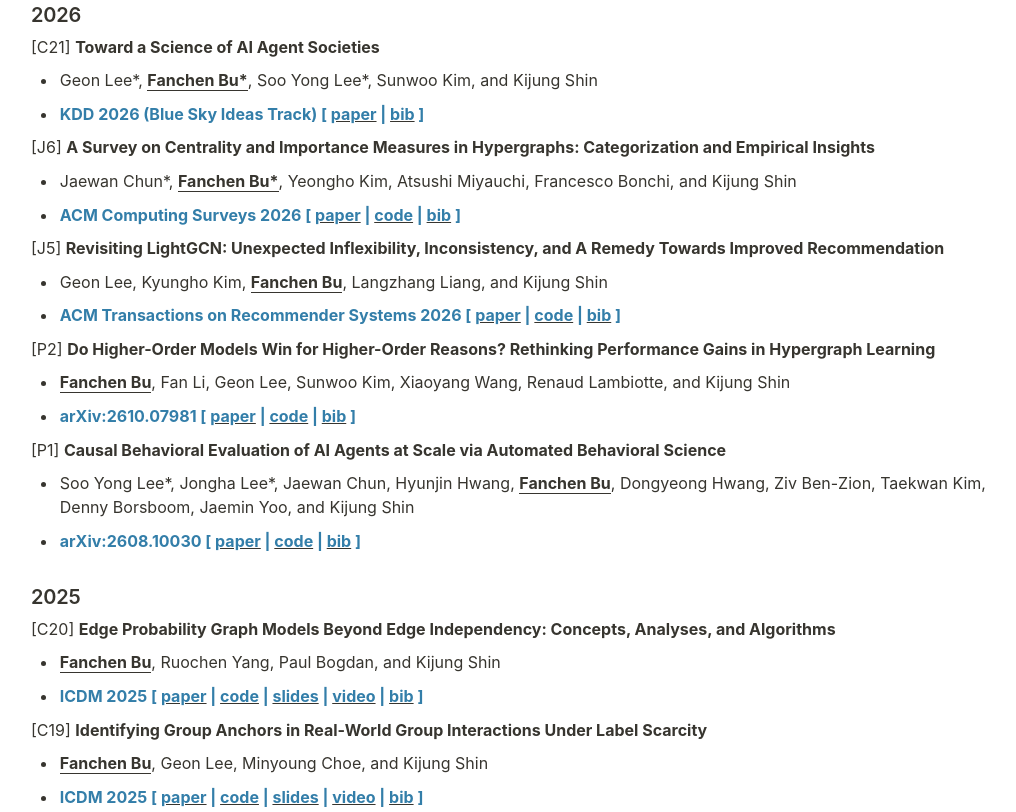
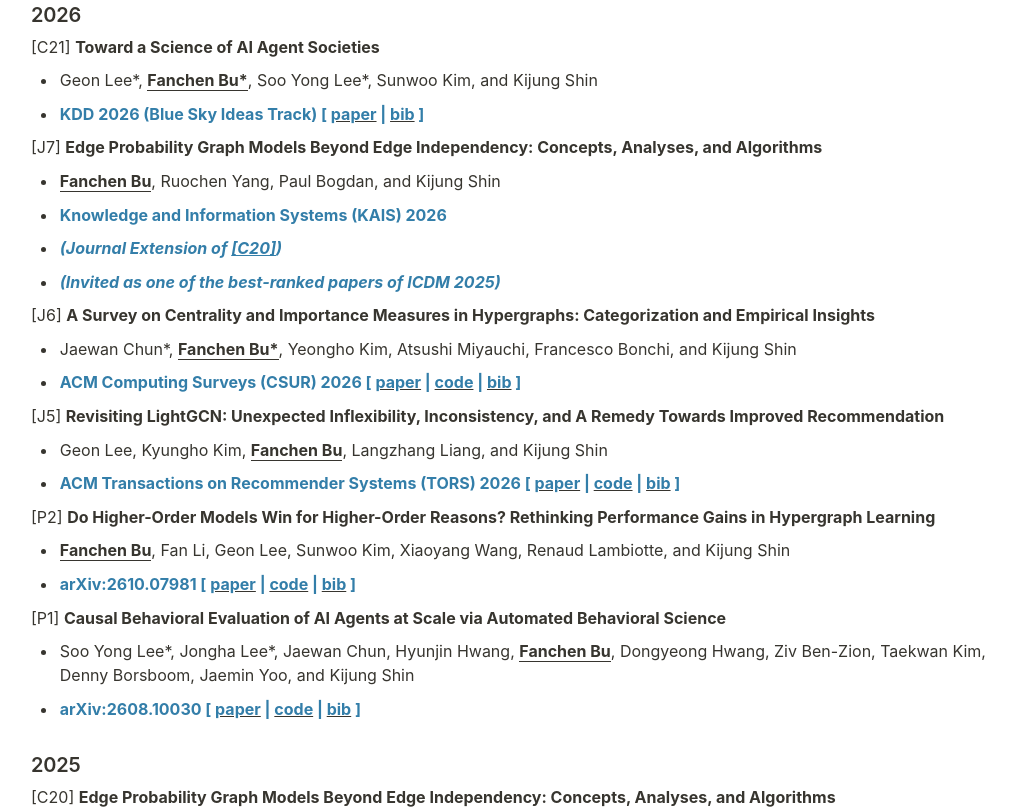
Before and after one commit to bokveizen/bokveizen.github.io, a plain HTML site: page index.html in a window 1280 px wide. Shown: the part 1992-2804 px from the top of the page, without its empty margins (109-1125 px from the left). Drawn offline with Linux system fonts and the light colour scheme.

Commit message:
Add journal extension and align journal abbreviations

```diff
--- a/index.html
+++ b/index.html
@@ -312,19 +312,36 @@
 				<ul class="bulleted-list">
 					<li style="list-style-type:disc"><strong><mark class="highlight-blue">KDD 2026 (Blue Sky Ideas Track) [ </mark></strong><a href="https://papers.ssrn.com/sol3/papers.cfm?abstract_id=6508022"><strong><mark class="highlight-blue">paper</mark></strong></a><strong><mark class="highlight-blue"> | </mark></strong><a href="https://bokveizen.github.io/bib/AI_agent_societies_kdd26.txt"><strong><mark class="highlight-blue">bib</mark></strong></a><strong><mark class="highlight-blue"> ]</mark></strong></li>
 				</ul>
+				<p class="">[J7] <strong>Edge Probability Graph Models Beyond Edge
+						Independency: Concepts, Analyses, and Algorithms</strong></p>
+				<ul class="bulleted-list">
+					<li style="list-style-type:disc"><span style="border-bottom:0.05em solid"><strong>Fanchen
+								Bu</strong></span>, Ruochen Yang, Paul Bogdan, and Kijung Shin</li>
+				</ul>
+				<ul class="bulleted-list">
+					<li style="list-style-type:disc"><strong><mark class="highlight-blue">Knowledge and Information Systems (KAIS) 2026</mark></strong></li>
+				</ul>
+				<ul class="bulleted-list">
+					<li style="list-style-type:disc"><em><strong><mark class="highlight-blue">(Journal
+									Extension of <a href="#publication-c20">[C20]</a>)</mark></strong></em></li>
+				</ul>
+				<ul class="bulleted-list">
+					<li style="list-style-type:disc"><em><strong><mark class="highlight-blue">(Invited as one of the
+								best-ranked papers of ICDM 2025)</mark></strong></em></li>
+				</ul>
 				<p class="">[J6] <strong>A Survey on Centrality and Importance Measures in Hypergraphs: Categorization and Empirical Insights</strong></p>
 				<ul class="bulleted-list">
 					<li style="list-style-type:disc">Jaewan Chun*, <span style="border-bottom:0.05em solid"><strong>Fanchen Bu*</strong></span>, Yeongho Kim, Atsushi Miyauchi, Francesco Bonchi, and Kijung Shin</li>
 				</ul>
 				<ul class="bulleted-list">
-					<li style="list-style-type:disc"><strong><mark class="highlight-blue">ACM Computing Surveys 2026 [ </mark></strong><a href="https://arxiv.org/abs/2512.00107"><strong><mark class="highlight-blue">paper</mark></strong></a><strong><mark class="highlight-blue"> | </mark></strong><a href="https://github.com/jaewan01/hypergraph-centrality-survey"><strong><mark class="highlight-blue">code</mark></strong></a><strong><mark class="highlight-blue"> | </mark></strong><a href="https://bokveizen.github.io/bib/HG_cent_csur26.txt"><strong><mark class="highlight-blue">bib</mark></strong></a><strong><mark class="highlight-blue"> ]</mark></strong></li>
+					<li style="list-style-type:disc"><strong><mark class="highlight-blue">ACM Computing Surveys (CSUR) 2026 [ </mark></strong><a href="https://arxiv.org/abs/2512.00107"><strong><mark class="highlight-blue">paper</mark></strong></a><strong><mark class="highlight-blue"> | </mark></strong><a href="https://github.com/jaewan01/hypergraph-centrality-survey"><strong><mark class="highlight-blue">code</mark></strong></a><strong><mark class="highlight-blue"> | </mark></strong><a href="https://bokveizen.github.io/bib/HG_cent_csur26.txt"><strong><mark class="highlight-blue">bib</mark></strong></a><strong><mark class="highlight-blue"> ]</mark></strong></li>
 				</ul>
 				<p class="">[J5] <strong>Revisiting LightGCN: Unexpected Inflexibility, Inconsistency, and A Remedy Towards Improved Recommendation</strong></p>
 				<ul class="bulleted-list">
 					<li style="list-style-type:disc">Geon Lee, Kyungho Kim, <span style="border-bottom:0.05em solid"><strong>Fanchen Bu</strong></span>, Langzhang Liang, and Kijung Shin</li>
 				</ul>
 				<ul class="bulleted-list">
-					<li style="list-style-type:disc"><strong><mark class="highlight-blue">ACM Transactions on Recommender Systems 2026 [ </mark></strong><a href="https://dl.acm.org/doi/10.1145/3760763"><strong><mark class="highlight-blue">paper</mark></strong></a><strong><mark class="highlight-blue"> | </mark></strong><a href="https://github.com/geon0325/LightGCNpp"><strong><mark class="highlight-blue">code</mark></strong></a><strong><mark class="highlight-blue"> | </mark></strong><a href="https://bokveizen.github.io/bib/LightGCNpp_tors26.txt"><strong><mark class="highlight-blue">bib</mark></strong></a><strong><mark class="highlight-blue"> ]</mark></strong></li>
+					<li style="list-style-type:disc"><strong><mark class="highlight-blue">ACM Transactions on Recommender Systems (TORS) 2026 [ </mark></strong><a href="https://dl.acm.org/doi/10.1145/3760763"><strong><mark class="highlight-blue">paper</mark></strong></a><strong><mark class="highlight-blue"> | </mark></strong><a href="https://github.com/geon0325/LightGCNpp"><strong><mark class="highlight-blue">code</mark></strong></a><strong><mark class="highlight-blue"> | </mark></strong><a href="https://bokveizen.github.io/bib/LightGCNpp_tors26.txt"><strong><mark class="highlight-blue">bib</mark></strong></a><strong><mark class="highlight-blue"> ]</mark></strong></li>
 				</ul>
 				<p class="">[P2] <strong>Do Higher-Order Models Win for Higher-Order Reasons? Rethinking Performance Gains in Hypergraph Learning</strong></p>
 				<ul class="bulleted-list">
@@ -341,7 +358,7 @@
 					<li style="list-style-type:disc"><strong><mark class="highlight-blue">arXiv:2608.10030 [ </mark></strong><a href="https://arxiv.org/abs/2608.10030"><strong><mark class="highlight-blue">paper</mark></strong></a><strong><mark class="highlight-blue"> | </mark></strong><a href="https://github.com/syleeheal/AEROBAT"><strong><mark class="highlight-blue">code</mark></strong></a><strong><mark class="highlight-blue"> | </mark></strong><a href="https://bokveizen.github.io/bib/AEROBAT_arxiv26.txt"><strong><mark class="highlight-blue">bib</mark></strong></a><strong><mark class="highlight-blue"> ]</mark></strong></li>
 				</ul>
 				<h2 id="publications-2025" class="publication-year">2025</h2>
-				<p class="">[C20] <strong>Edge Probability Graph Models Beyond Edge
+				<p id="publication-c20" class="">[C20] <strong>Edge Probability Graph Models Beyond Edge
 						Independency: Concepts, Analyses, and Algorithms</strong></p>
 				<ul class="bulleted-list">
 					<li style="list-style-type:disc"><span style="border-bottom:0.05em solid"><strong>Fanchen
@@ -585,7 +602,7 @@
 								Bu*</strong></span>, Tina Eliassi-Rad, and Kijung Shin</li>
 				</ul>
 				<ul id="5a48e037-db41-49a1-a441-8825d7be90de" class="bulleted-list">
-					<li style="list-style-type:disc"><strong><mark class="highlight-blue">ACM Computing Surveys 2025 [
+					<li style="list-style-type:disc"><strong><mark class="highlight-blue">ACM Computing Surveys (CSUR) 2025 [
 							</mark></strong><a href="https://arxiv.org/abs/2401.08878"><strong><mark
 									class="highlight-blue">paper</mark></strong></a><strong><mark
 								class="highlight-blue"> |
@@ -861,7 +878,7 @@
 				</ul>
 				<ul id="8a427df7-ba97-4a07-b614-441a4d700056" class="bulleted-list">
 					<li style="list-style-type:disc"><strong><mark class="highlight-blue">Data Mining and Knowledge
-								Discovery 2023 [ </mark></strong><a
+								Discovery (DAMI) 2023 [ </mark></strong><a
 							href="https://arxiv.org/abs/2305.09083"><strong><mark
 									class="highlight-blue">paper</mark></strong></a><strong><mark
 								class="highlight-blue"> |
@@ -889,7 +906,7 @@
 				</ul>
 				<ul id="e851fc25-a738-4fc9-a26f-b435921202ae" class="bulleted-list">
 					<li style="list-style-type:disc"><strong><mark class="highlight-blue">Data Mining and Knowledge
-								Discovery 2023 [ </mark></strong><strong><a
+								Discovery (DAMI) 2023 [ </mark></strong><strong><a
 								href="https://arxiv.org/abs/2301.08440"><mark
 									class="highlight-blue">paper</mark></a></strong><strong><mark
 								class="highlight-blue"> |
```
Also changed, not shown: 2 other files.
